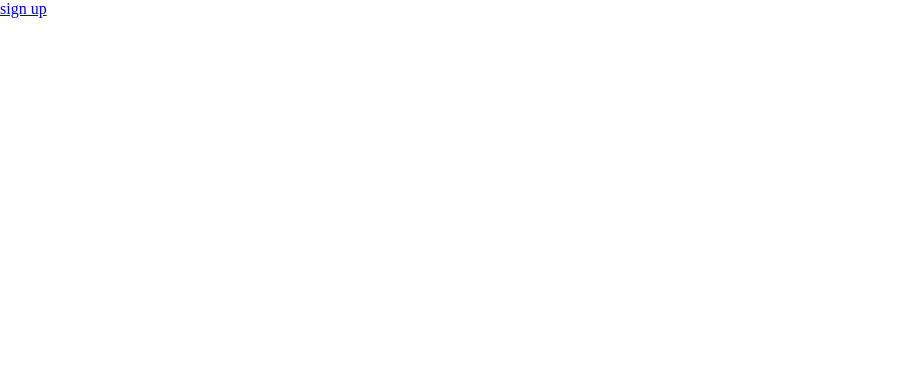
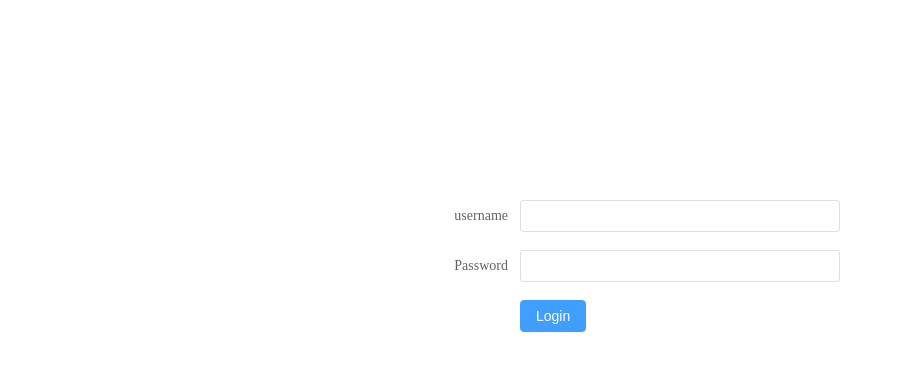
Before and after one commit to taoli-ax/SpringVue, a Vue app: page /login in a window 1280 px wide. Shown: the top 370 px of the page, without its empty margins (0-903 px from the left). Built offline with nearby package versions, Linux system fonts and the light colour scheme.

Commit message:
add login page and add newGermanCommander

```diff
--- a/src/components/camp/newGermanCommander.vue
+++ b/src/components/camp/newGermanCommander.vue
@@ -7,29 +7,18 @@
             <el-input v-model="commander.description" placeholder="how many"></el-input>
         </el-form-item>
         <el-form-item label="头像">
-            <el-upload
-                v-model=commander.image
-                class="upload-demo"
-                action="#"
-                :on-success="handleSuccess"
-            >
-                <el-button type="primary">Click to upload</el-button>
-
-            </el-upload>
+            <el-input v-model="commander.image" placeholder="image address"></el-input>
         </el-form-item>
 
 
         <el-form-item>
-            <el-button type="primary" @click="">add</el-button>
+            <el-button type="primary" @click="addGermanCommander">add</el-button>
         </el-form-item>
     </el-form>
 </template>
 
 <script>
-import { createNamespacedHelpers } from 'vuex';
-
-
-const { mapActions }=createNamespacedHelpers("newGermanCommander");
+import axios from 'axios';
 
 export default{
     data(){
@@ -37,14 +26,22 @@ export default{
             commander:{
                 name:'',
                 description:'',
-                image:''
+                image:'',
+                camp_id:1
             }
 
         }
     },
     methods:{
-        handleSuccess(response,uploadFile,uploadFiles){
-            console.log(response)
+        async addGermanCommander(){
+            const {data}=await axios({
+                url:'/germanCommander/add',
+                method:'post',
+                data:this.commander
+            });
+            if(data.success){
+                this.$router.push('/site/germany')
+            }
         }
     }
 }
--- a/src/views/login/login.vue
+++ b/src/views/login/login.vue
@@ -1,3 +1,60 @@
 <template>
-    <router-link to="/register">sign up</router-link>
+     <el-form
+    :model="user"
+    status-icon
+    label-width="80px"
+  >
+  <el-form-item label="username" prop="username">
+      <el-input v-model="user.username" />
+    </el-form-item>
+    <el-form-item label="Password" prop="pass">
+      <el-input v-model="user.password" type="password" autocomplete="off" />
+    </el-form-item>
+    <el-form-item>
+      <el-button type="primary" @click="login">Login</el-button>
+      <!-- <router-link to="/register"><el-button @click=""> Sign Up</el-button></router-link> -->
+    </el-form-item>
+
+  </el-form>
+    <!-- <router-link to="/register">sign up</router-link> -->
 </template>
+
+<script>
+import axios from 'axios';
+export default {
+    data(){
+        return {
+            user:{
+                username:'',
+                password:''
+            },
+
+        }
+    },
+    methods: {
+                async login(){
+                    console.log('login')
+                    const {data}=await axios({
+                        url:'/User/login',
+                        method:'post',
+                        data:this.user
+                    });
+                    if(data.success){
+                        this.$message({
+                            message:'登录成功',
+                            type:"success"
+                        })
+                        this.$router.push('/site')
+                    }else{
+                        this.$message.error("登录失败，请重试")
+                    }
+                }
+            },
+}
+</script>
+<style>
+.el-form{
+    width: 400px;
+    margin: 200px auto;
+}
+</style>
--- a/vite.config.js
+++ b/vite.config.js
@@ -39,7 +39,12 @@ export default defineConfig({
       '/sovietCommander':{
         target:'http://localhost:81',
         changeOrigin:true,
-      }
+      },
+      '/User':{
+        target:'http://localhost:81',
+        changeOrigin:true,
+      },
+
     }
   },
   script:{
```
